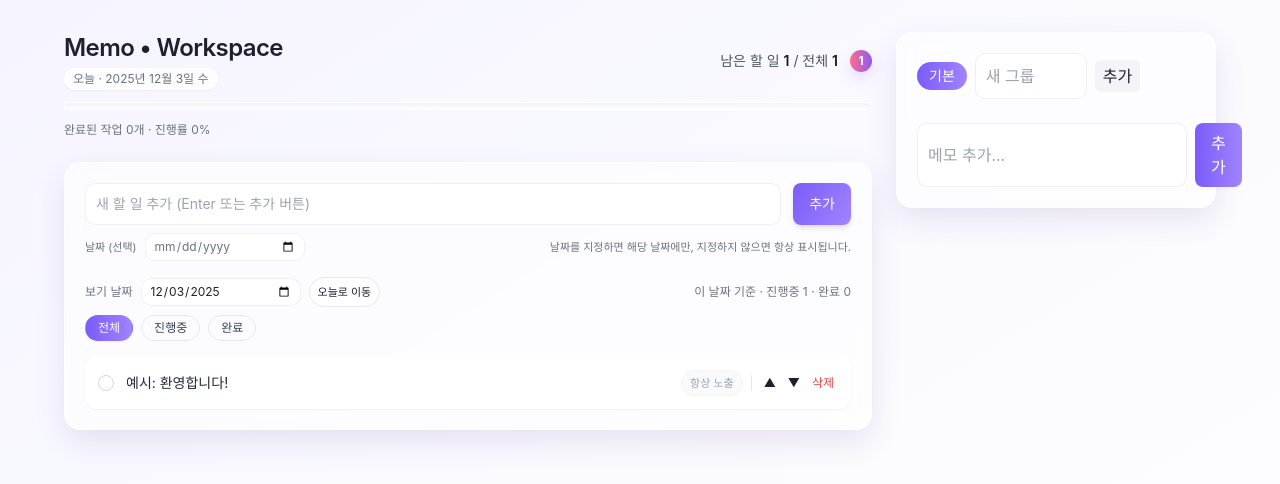
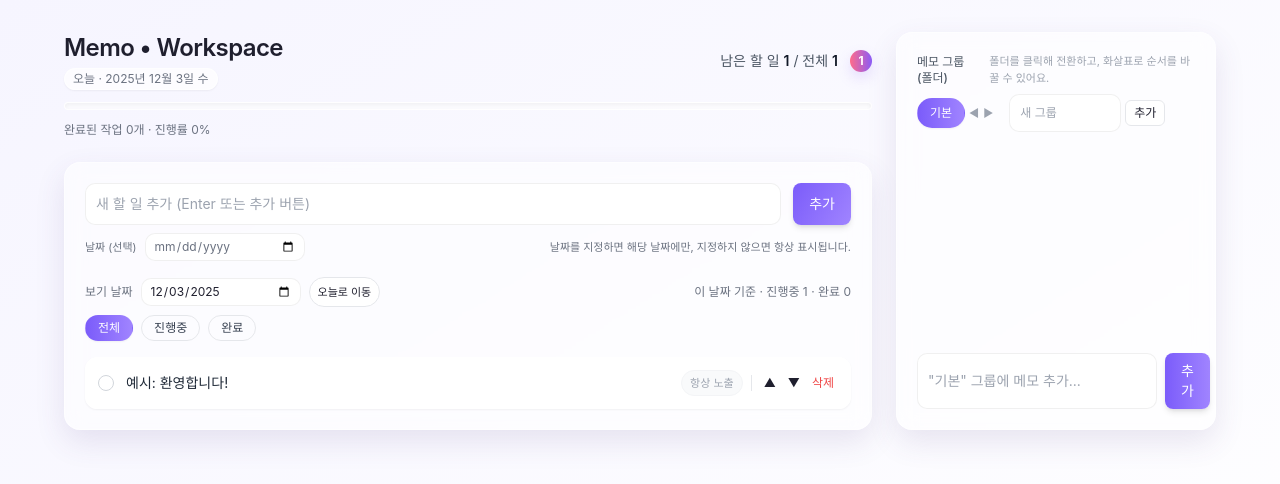
Before and after one commit to wskimkj/memo, a React (Vite) app: page / in a window 1280 px wide. Shown: the top 484 px of the page. Built offline with nearby package versions, Linux system fonts and the light colour scheme.

Commit message:
Update MemoBoard.jsx

```diff
--- a/src/components/MemoBoard.jsx
+++ b/src/components/MemoBoard.jsx
@@ -1,66 +1,260 @@
 import React, { useState } from "react";
 import { motion } from "framer-motion";
 
-export default function MemoBoard({ memos, setMemos, activeGroup, setActiveGroup }) {
+export default function MemoBoard({
+  memos,
+  setMemos,
+  activeGroup,
+  setActiveGroup,
+  groupsOrder,
+  setGroupsOrder
+}) {
   const [newGroup, setNewGroup] = useState("");
   const [newMemo, setNewMemo] = useState("");
 
-  const groups = Object.keys(memos);
+  // 실제 그룹 목록 = 저장된 순서 + memos 키들의 합집합
+  const allMemoGroups = Object.keys(memos);
+  const groups = Array.from(
+    new Set([...(groupsOrder || []), ...allMemoGroups])
+  );
 
+  // 그룹 만들기
   function createGroup() {
     const g = newGroup.trim();
     if (!g) return;
-    setMemos(prev => ({ ...prev, [g]: [] }));
+    setMemos((prev) => ({ ...prev, [g]: prev[g] || [] }));
+    setGroupsOrder((prev) => {
+      const base = prev && prev.length ? prev : groups;
+      if (base.includes(g)) return base;
+      return [...base, g];
+    });
     setActiveGroup(g);
     setNewGroup("");
   }
 
+  // 그룹 순서 이동
+  function moveGroup(name, dir) {
+    setGroupsOrder((prev) => {
+      const base = prev && prev.length ? [...prev] : [...groups];
+      const idx = base.indexOf(name);
+      if (idx < 0) return base;
+      const newIdx = Math.max(0, Math.min(base.length - 1, idx + dir));
+      const copy = [...base];
+      const [item] = copy.splice(idx, 1);
+      copy.splice(newIdx, 0, item);
+      return copy;
+    });
+  }
+
+  // 메모 추가
   function addMemo() {
     const m = newMemo.trim();
     if (!m) return;
-    setMemos(prev => {
+    const group = activeGroup || groups[0] || "기본";
+    setMemos((prev) => {
       const copy = { ...prev };
-      if (!copy[activeGroup]) copy[activeGroup] = [];
-      copy[activeGroup] = [{ id: Date.now().toString(), text: m }, ...copy[activeGroup]];
+      if (!copy[group]) copy[group] = [];
+      copy[group] = [{ id: Date.now().toString(), text: m }, ...copy[group]];
       return copy;
     });
     setNewMemo("");
   }
 
+  // 메모 삭제
   function removeMemo(id) {
-    setMemos(prev => {
+    setMemos((prev) => {
       const copy = { ...prev };
-      copy[activeGroup] = copy[activeGroup].filter(x => x.id !== id);
+      copy[activeGroup] = (copy[activeGroup] || []).filter(
+        (x) => x.id !== id
+      );
       return copy;
     });
   }
 
+  // 메모 내용 수정
+  function editMemo(id) {
+    const list = memos[activeGroup] || [];
+    const target = list.find((m) => m.id === id);
+    if (!target) return;
+    const next = window.prompt("메모 수정", target.text);
+    if (next == null) return;
+    const text = next.trim();
+    if (!text) return;
+    setMemos((prev) => {
+      const copy = { ...prev };
+      copy[activeGroup] = (copy[activeGroup] || []).map((m) =>
+        m.id === id ? { ...m, text } : m
+      );
+      return copy;
+    });
+  }
+
+  // 메모를 다른 그룹으로 이동
+  function moveMemoToGroup(id, targetGroup) {
+    if (!targetGroup || targetGroup === activeGroup) return;
+    setMemos((prev) => {
+      const copy = { ...prev };
+      const fromList = copy[activeGroup] || [];
+      const idx = fromList.findIndex((m) => m.id === id);
+      if (idx < 0) return prev;
+      const [memo] = fromList.splice(idx, 1);
+      copy[activeGroup] = fromList;
+      if (!copy[targetGroup]) copy[targetGroup] = [];
+      copy[targetGroup] = [memo, ...copy[targetGroup]];
+      return copy;
+    });
+  }
+
+  const currentMemos = memos[activeGroup] || [];
+
   return (
-    <aside className="glass p-5">
-      <div className="flex gap-2 items-center mb-3">
-        {groups.map(g => (
-          <button key={g} onClick={()=>setActiveGroup(g)} className={`px-3 py-1 rounded-full text-sm ${activeGroup===g ? 'bg-gradient-to-r from-[#7b5cfa] to-[#a084ff] text-white':''}`}>
+    <aside className="glass p-5 flex flex-col h-full">
+      {/* 상단: 그룹(폴더) 바 */}
+      <div className="mb-4">
+        <div className="flex items-center justify-between gap-2 mb-2">
+          <span className="text-xs font-medium text-gray-600">
+            메모 그룹 (폴더)
+          </span>
+          <span className="text-[11px] text-gray-400">
+            폴더를 클릭해 전환하고, 화살표로 순서를 바꿀 수 있어요.
+          </span>
+        </div>
+
+        <div className="flex items-center gap-2 overflow-x-auto pb-1">
+          {groups.map((g) => (
+            <div
+              key={g}
+              className="flex items-center gap-1 shrink-0"
+            >
+              <button
+                onClick={() => setActiveGroup(g)}
+                className={
+                  "px-3 py-1.5 rounded-full text-xs border transition-colors " +
+                  (activeGroup === g
+                    ? "bg-gradient-to-r from-[#7b5cfa] to-[#a084ff] text-white border-transparent shadow-sm"
+                    : "bg-white/80 border-gray-200 text-gray-700 hover:bg-white")
+                }
+              >
                 {g}
               </button>
+              {activeGroup === g && (
+                <>
+                  <button
+                    onClick={() => moveGroup(g, -1)}
+                    className="text-[11px] text-gray-400 hover:text-gray-700"
+                    title="왼쪽으로 이동"
+                  >
+                    ◀
+                  </button>
+                  <button
+                    onClick={() => moveGroup(g, 1)}
+                    className="text-[11px] text-gray-400 hover:text-gray-700"
+                    title="오른쪽으로 이동"
+                  >
+                    ▶
+                  </button>
+                </>
+              )}
+            </div>
           ))}
-        <input value={newGroup} onChange={(e)=>setNewGroup(e.target.value)} placeholder="새 그룹" className="input px-2 py-1 w-28" />
-        <button onClick={createGroup} className="px-2 py-1 rounded-md" style={{background:'#f3f3f8'}}>추가</button>
+
+          {/* 새 그룹 생성 */}
+          <div className="flex items-center gap-1 shrink-0 ml-2">
+            <input
+              value={newGroup}
+              onChange={(e) => setNewGroup(e.target.value)}
+              placeholder="새 그룹"
+              className="input px-2 py-1 text-xs w-28"
+            />
+            <button
+              onClick={createGroup}
+              className="px-2 py-1 rounded-md text-xs bg-white/80 border border-gray-200 hover:bg-gray-50"
+            >
+              추가
+            </button>
+          </div>
+        </div>
       </div>
 
+      {/* 메모 리스트 */}
+      <div className="flex-1 flex flex-col">
         <div className="grid grid-cols-2 gap-3 mb-3">
-        {(memos[activeGroup] || []).map(m => (
-          <motion.div key={m.id} whileHover={{ scale: 1.02 }} className="sticky">
-            <div className="flex justify-between items-start gap-2">
-              <div className="text-sm">{m.text}</div>
-              <button onClick={() => removeMemo(m.id)} className="text-xs text-red-500">×</button>
+          {currentMemos.map((m) => (
+            <motion.div
+              key={m.id}
+              whileHover={{ scale: 1.02 }}
+              className="sticky bg-gradient-to-b from-[#fff9e6] to-[#fff6d6] rounded-xl p-3 shadow-md"
+            >
+              <div className="flex justify-between items-start gap-2 mb-2">
+                <div
+                  className="text-sm cursor-pointer whitespace-pre-wrap"
+                  onDoubleClick={() => editMemo(m.id)}
+                  title="더블클릭해서 내용 수정"
+                >
+                  {m.text}
+                </div>
+                <button
+                  onClick={() => removeMemo(m.id)}
+                  className="text-xs text-red-500"
+                >
+                  ×
+                </button>
+              </div>
+
+              <div className="flex items-center justify-between gap-2 text-[11px]">
+                <div className="text-gray-400">
+                  그룹:{" "}
+                  <span className="font-medium text-gray-700">
+                    {activeGroup}
+                  </span>
+                </div>
+
+                <select
+                  defaultValue=""
+                  onChange={(e) => {
+                    moveMemoToGroup(m.id, e.target.value);
+                    e.target.value = "";
+                  }}
+                  className="border border-gray-200 rounded-full px-2 py-1 bg-white/80 text-[11px]"
+                >
+                  <option value="">그룹 이동</option>
+                  {groups
+                    .filter((g) => g !== activeGroup)
+                    .map((g) => (
+                      <option key={g} value={g}>
+                        {g}로 이동
+                      </option>
+                    ))}
+                </select>
               </div>
             </motion.div>
           ))}
         </div>
 
-      <div className="flex gap-2">
-        <input value={newMemo} onChange={(e)=>setNewMemo(e.target.value)} placeholder="메모 추가..." className="input flex-1" />
-        <button onClick={addMemo} className="px-4 py-2 rounded-lg text-white" style={{background:'linear-gradient(90deg,#7b5cfa,#a084ff)'}}>추가</button>
+        <div className="mt-auto flex gap-2">
+          <input
+            value={newMemo}
+            onChange={(e) => setNewMemo(e.target.value)}
+            placeholder={
+              activeGroup
+                ? `"${activeGroup}" 그룹에 메모 추가...`
+                : "메모 추가..."
+            }
+            className="input flex-1 text-sm"
+            onKeyDown={(e) => {
+              if (e.key === "Enter") addMemo();
+            }}
+          />
+          <button
+            onClick={addMemo}
+            className="px-4 py-2 rounded-lg text-sm font-medium text-white shadow-md hover:shadow-lg transition-shadow"
+            style={{
+              background: "linear-gradient(90deg,#7b5cfa,#a084ff)"
+            }}
+          >
+            추가
+          </button>
+        </div>
       </div>
     </aside>
   );
```
Lines whose indentation alone changed are shown as unchanged.
